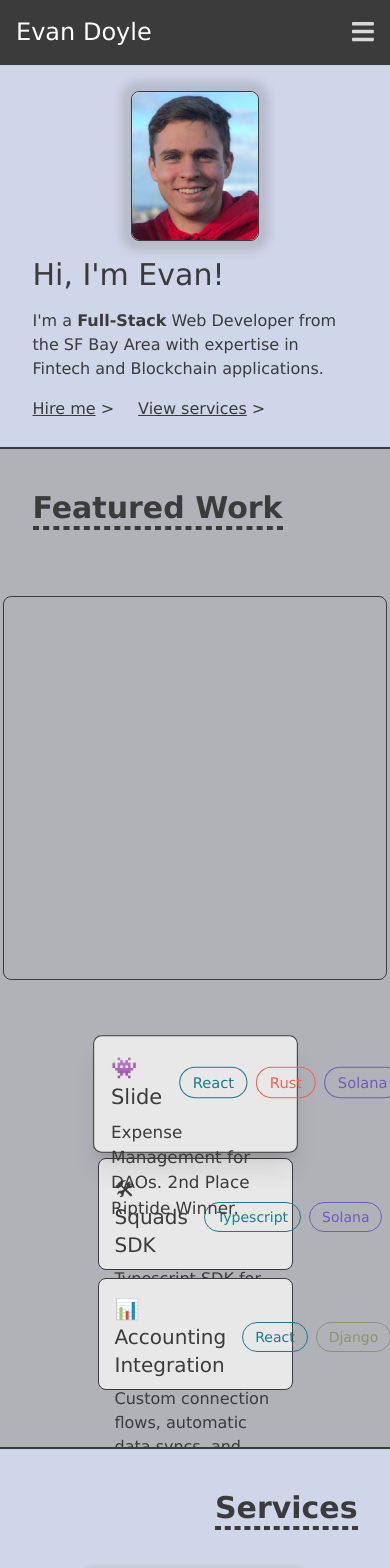
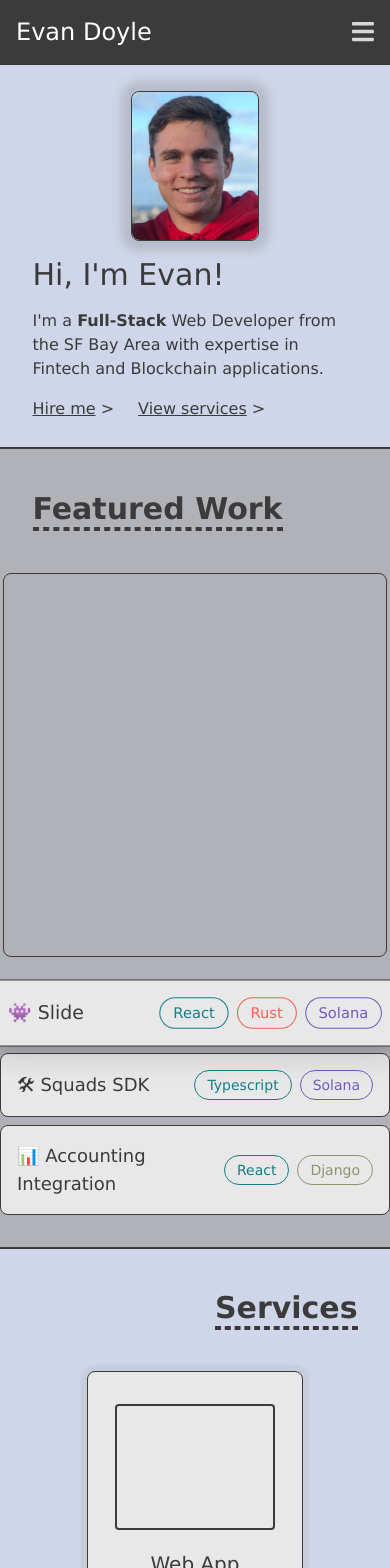
Before and after one commit to emdoyle/personal-site, a Next.js app: page / in a window 390 px wide. Shown: the top 1568 px of the page. Built offline with nearby package versions, Linux system fonts and the light colour scheme.

Commit message:
Responsiveness tweaks for Featured Work section

```diff
--- a/pages/index.tsx
+++ b/pages/index.tsx
@@ -63,7 +63,7 @@ export default function Home() {
             </div>
           </div>
         </Section>
-        <Section height="h-[1000px] lg:h-[600px]">
+        <Section height="h-[800px] lg:h-[600px]">
           <div className="flex flex-col justify-start items-center h-full">
             <div className="flex justify-start items-center h-24 w-5/6 sm:max-w-[1100px] pb-8">
               <div>
@@ -73,66 +73,74 @@ export default function Home() {
                 <hr className="border-2 border-dashed border-smoke" />
               </div>
             </div>
-            <div className="h-full flex flex-wrap-reverse gap-2 justify-center lg:justify-between items-center w-full max-w-[925px]">
-              <div className="flex flex-col w-1/2 justify-center items-center gap-2">
+            <div className="flex flex-wrap-reverse gap-6 lg:gap-2 justify-center lg:justify-between items-center w-full max-w-[925px]">
+              <div className="flex flex-col lg:w-1/2 justify-center items-center gap-2">
                 <div
-                  className={`w-full max-w-[500px] h-28 p-4 rounded-lg border border-smoke bg-offwhite hover:scale-105 active:scale-100 cursor-pointer ${
+                  className={`w-full lg:max-w-[500px] p-4 rounded-lg border border-smoke bg-offwhite hover:scale-105 active:scale-100 cursor-pointer ${
                     selectedWork == Work.Slide ? "scale-105 shadow-xl" : ""
                   }`}
                   onClick={() => setSelectedWork(Work.Slide)}
                 >
                   <div className="flex flex-col justify-center items-start gap-2">
                     <div className="w-full flex justify-between items-center gap-4">
-                      <p className="text-xl">👾 Slide</p>
+                      <p className="text-lg sm:text-xl">👾 Slide</p>
                       <div className="flex justify-between items-center gap-2">
                         <Pill colors="border-ocean text-ocean">React</Pill>
                         <Pill colors="border-crab text-crab">Rust</Pill>
                         <Pill colors="border-royal text-royal">Solana</Pill>
                       </div>
                     </div>
+                    {wideScreen && (
                       <p>
                         Expense Management for DAOs. 2nd Place Riptide Winner.
                       </p>
+                    )}
                   </div>
                 </div>
                 <div
-                  className={`w-full max-w-[500px] h-28 p-4 rounded-lg border border-smoke bg-offwhite hover:scale-105 active:scale-100 cursor-pointer ${
+                  className={`w-full lg:max-w-[500px] p-4 rounded-lg border border-smoke bg-offwhite hover:scale-105 active:scale-100 cursor-pointer ${
                     selectedWork == Work.Squads ? "scale-105 shadow-xl" : ""
                   }`}
                   onClick={() => setSelectedWork(Work.Squads)}
                 >
                   <div className="flex flex-col justify-center items-start gap-2">
                     <div className="w-full flex justify-between items-center gap-4">
-                      <p className="text-xl">🛠 Squads SDK</p>
+                      <p className="text-lg sm:text-xl">🛠 Squads SDK</p>
                       <div className="flex justify-between items-center gap-2">
                         <Pill colors="border-ocean text-ocean">Typescript</Pill>
                         <Pill colors="border-royal text-royal">Solana</Pill>
                       </div>
                     </div>
+                    {wideScreen && (
                       <p>
                         Typescript SDK for the Squads platform. Published to NPM
                         (@sqds/squads)
                       </p>
+                    )}
                   </div>
                 </div>
                 <div
-                  className={`w-full max-w-[500px] h-28 p-4 rounded-lg border border-smoke bg-offwhite hover:scale-105 active:scale-100 cursor-pointer ${
+                  className={`w-full lg:max-w-[500px] p-4 rounded-lg border border-smoke bg-offwhite hover:scale-105 active:scale-100 cursor-pointer ${
                     selectedWork == Work.Accounting ? "scale-105 shadow-xl" : ""
                   }`}
                   onClick={() => setSelectedWork(Work.Accounting)}
                 >
                   <div className="flex flex-col justify-center items-start gap-2">
                     <div className="w-full flex justify-between items-center gap-4">
-                      <p className="text-xl">📊 Accounting Integration</p>
+                      <p className="text-lg sm:text-xl">
+                        📊 Accounting Integration
+                      </p>
                       <div className="flex justify-between items-center gap-2">
                         <Pill colors="border-ocean text-ocean">React</Pill>
                         <Pill colors="border-snake text-snake">Django</Pill>
                       </div>
                     </div>
+                    {wideScreen && (
                       <p>
                         Custom connection flows, automatic data syncs, and
                         connection status alerting for QBO/Xero.
                       </p>
+                    )}
                   </div>
                 </div>
               </div>
```
Lines whose indentation alone changed are shown as unchanged.
